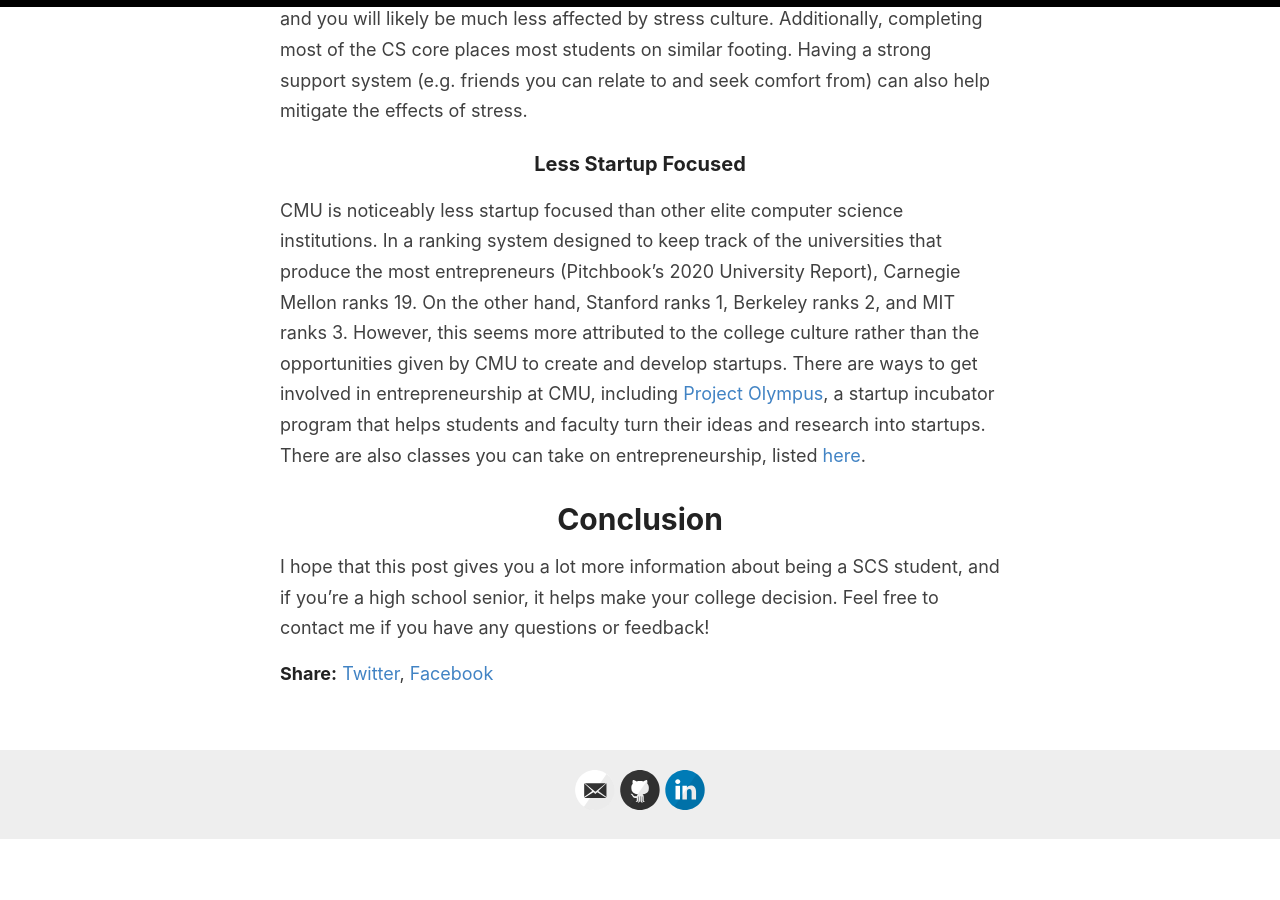
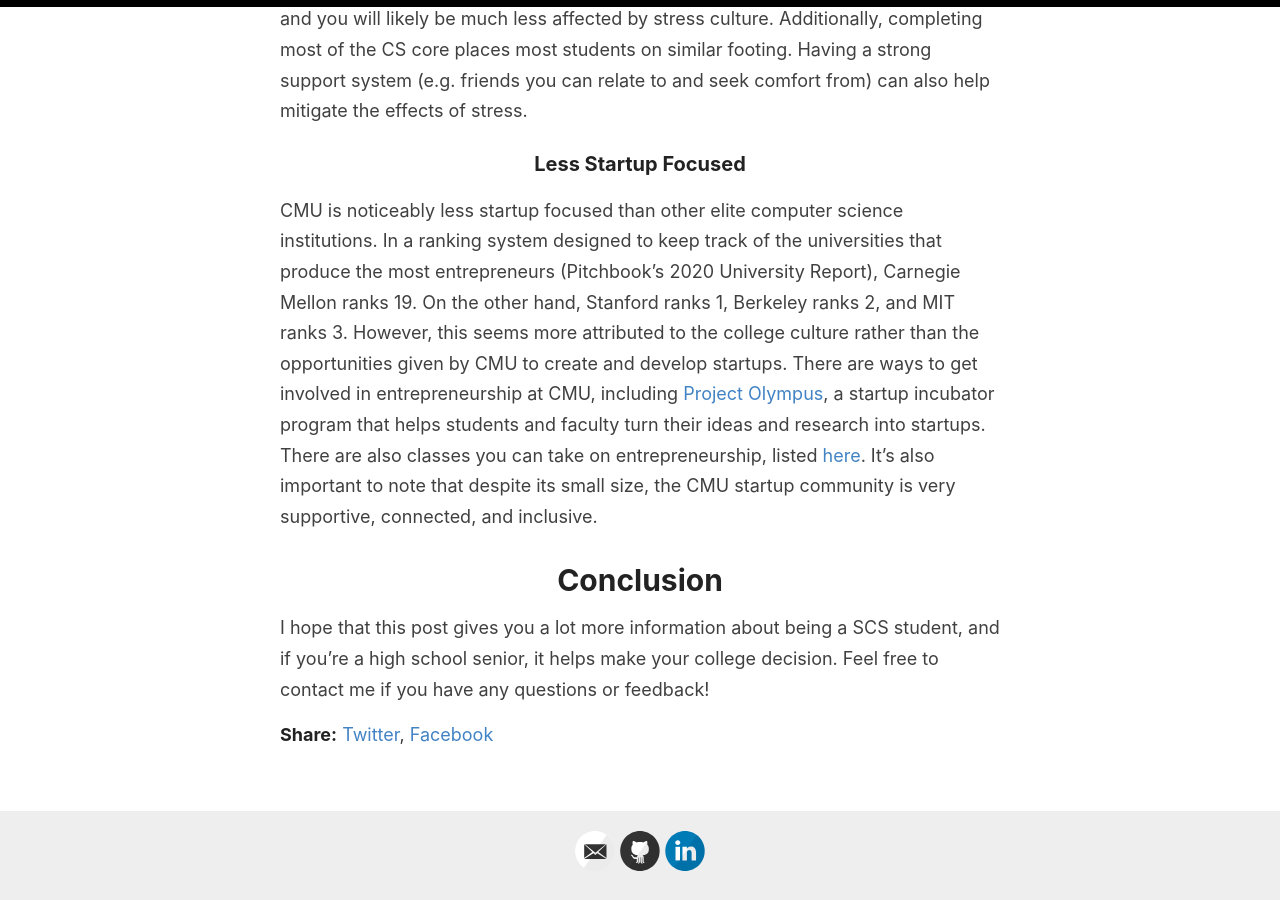
Before and after one commit to abigalekim/old_website, a Jekyll site: the page built from _posts/2021-1-26-whycmuscs.md, in a window 1280 px wide and 900 px high, scrolled down 6898 px. Built offline with Jekyll 4.4.1, drawn with Linux system fonts in a browser that asks for light colours; before the commit the page ends 7737 px from its top, so only the background shows below that.

Commit message:
startup touchup

```diff
--- a/_posts/2021-1-26-whycmuscs.md
+++ b/_posts/2021-1-26-whycmuscs.md
@@ -107,7 +107,7 @@ Stress culture is present at CMU, and a significant portion of the students stru
 
 ### Less Startup Focused
 
-CMU is noticeably less startup focused than other elite computer science institutions. In a ranking system designed to keep track of the universities that produce the most entrepreneurs (Pitchbook’s 2020 University Report), Carnegie Mellon ranks 19. On the other hand, Stanford ranks 1, Berkeley ranks 2, and MIT ranks 3. However, this seems more attributed to the college culture rather than the opportunities given by CMU to create and develop startups. There are ways to get involved in entrepreneurship at CMU, including [Project Olympus](https://www.cmu.edu/swartz-center-for-entrepreneurship/education-and-resources/project-olympus/), a startup incubator program that helps students and faculty turn their ideas and research into startups. There are also classes you can take on entrepreneurship, listed [here](https://www.cmu.edu/swartz-center-for-entrepreneurship/education-and-resources/courses-and-degrees.html).
+CMU is noticeably less startup focused than other elite computer science institutions. In a ranking system designed to keep track of the universities that produce the most entrepreneurs (Pitchbook’s 2020 University Report), Carnegie Mellon ranks 19. On the other hand, Stanford ranks 1, Berkeley ranks 2, and MIT ranks 3. However, this seems more attributed to the college culture rather than the opportunities given by CMU to create and develop startups. There are ways to get involved in entrepreneurship at CMU, including [Project Olympus](https://www.cmu.edu/swartz-center-for-entrepreneurship/education-and-resources/project-olympus/), a startup incubator program that helps students and faculty turn their ideas and research into startups. There are also classes you can take on entrepreneurship, listed [here](https://www.cmu.edu/swartz-center-for-entrepreneurship/education-and-resources/courses-and-degrees.html). It's also important to note that despite its small size, the CMU startup community is very supportive, connected, and inclusive.
 
 # Conclusion
 
```
